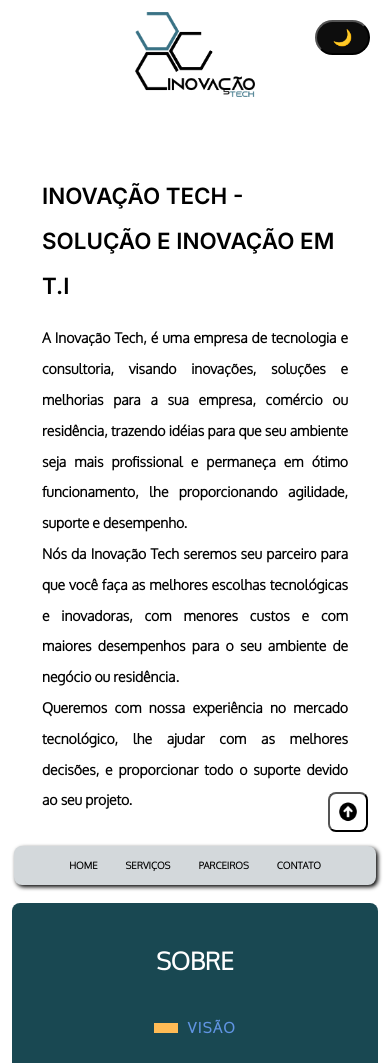
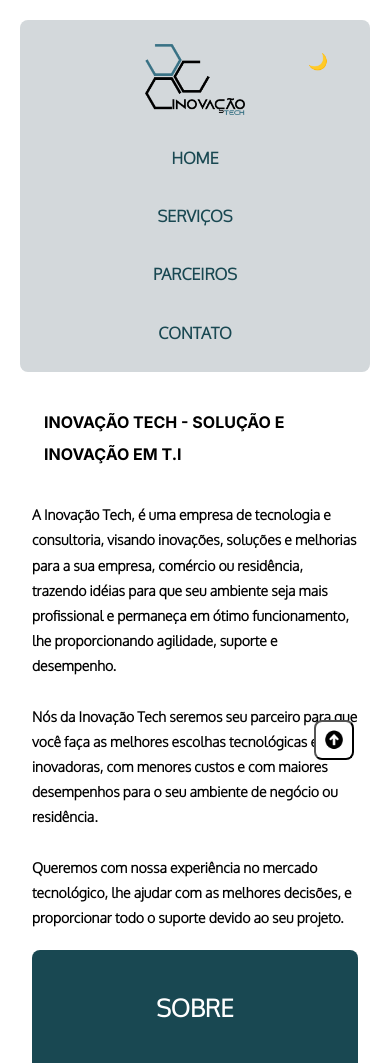
Before and after one commit to santosvini/inovacaotech, a plain HTML site: page index.html in a window 390 px wide. Shown: the top 1063 px of the page. Drawn offline with Linux system fonts and the light colour scheme.

Commit message:
:art::recycle: alterações no icon de email, ajustes no media queries, e do menu

```diff
--- a/css/style.css
+++ b/css/style.css
@@ -36,7 +36,7 @@ body {
 main {
   max-width: 100%;
   margin: 0 auto;
-  padding: 80px;
+  padding: 24px;
 }
 
 ul {
@@ -61,25 +61,14 @@ ul {
   --btnFontColor: var(--black);
 }
 
-/* button {
-  align-self: flex-start;
-  font-size: 14px;
-  font-weight: 400;
-  margin-bottom: 20px;
-  padding: 10px;
-} */
-
 .btn {
-  position: absolute;
-  top: 20px;
-  right: 20px;
-  padding: 0px;
-  height: 35px;
-  width: 55px;
-  border-radius: 20px;
-  color: var(--btnFontColor);
-  background-color: var(--btnBg);
-  text-transform: none
+  display: grid;
+  align-items: right;
+  justify-content: space-between;
+  margin: 8px;
+  padding: 14px;
+  background-color: transparent;
+  border: none;
 }
 
 .btn:focus {
@@ -98,68 +87,68 @@ ul {
   border-radius: 12px;
 }
 
+.header {
+  background-color: var(--cor1);
+  display: flex;
+  align-items: center;
+  justify-content: space-between;
+  max-width: 100%;
+  margin: 0 auto;
+  padding: 10px;
+  border-radius: 8px;
+}
+
 .menu {
   display: flex;
-  background-color: #c6c6c6;
-  margin-bottom: 18px;
-  border-radius: 8px;
-  transition: all 1s ease;
+  align-items: center;
+  justify-content: center;
+  width: 100%;
 }
 
-nav {
-  max-width: 100%;
-  margin: 14px;
-  text-align: center;
-  justify-content: center;
-  text-decoration: none;
-  box-shadow: 2px 2px 4px var(--a);
-}
-
-nav > a {
-  color: var(--p);
+.menu a {
+  display: block;
+  color: var(--cor2);
+  margin: 10px;
+  padding: 10px;
+  font-size: 16px;
   font-weight: 900;
   text-decoration: none;
   text-transform: uppercase;
-  margin: 14px;
-  padding: 12px;
   transition: all .4s;
 }
 
-header {
+.menu a:hover {
+  background-color: whitesmoke;
+  border-radius: 10px;
+}
+
+.header > img {
   display: flex;
-  flex-direction: column;
-  align-items: center;
-  background-image: url('/imagens/LOGOIVT.png');
-  background-size: 12%;
-  background-repeat: no-repeat;
-  background-position: center top;
-  margin: 12px 24px;
-  padding: 18px;
+  background: transparent;
+  width: 100px;
 }
 
 h1 {
+  display: flex;
+  justify-content: center;
   color: var(--p);
-  font: 1.4em var(--fonte-titulo);
+  font: bolder  1.2em var(--fonte-titulo);
   line-height: 2;
-  margin-top: 60px;
-  padding-top: 30px;
+  margin: 30px 12px;
   text-transform: uppercase;
 }
 
 .describe {
-  line-height: 1.8em;
-  font-size: .8em;
+  display: grid;
+  font: bold 1.2em var(--fonte-texto);
+  color: var(--p);
+  margin: 4px;
+  padding: 8px;
   text-align: justify;
 }
 
-header > div > p {
-  color: var(--p);
-  font: bold 32px var(--fonte-texto);
-  font-size: 1.2em;
-  display: contents;
-  max-width: 600px;
-  text-align: justify;
-  line-height: 2.2em;
+.describe p {
+  line-height: 1.8em;
 }
 
 .sobre {
@@ -200,8 +189,8 @@ header > div > p {
 }
 
 .sobre p {
-  text-align: justify;
-  font-size: 1em;
+  text-align: start;
+  font-size: 1.2em;
   line-height: 1.8em;
   margin: 1.2em;
   padding-bottom: 1.2em;
@@ -248,9 +237,9 @@ img.foto {
 
 .servicos p {
   color: var(--p);
-  font: bolder 12px Serif;
-  margin: 6px;
-  padding: 10px;
+  font: bolder 14px Helvetica;
+  margin: 8px;
+  padding: 18px;
   align-items: center;
   text-align: center;
   text-indent: .1em;
@@ -297,9 +286,9 @@ img.foto {
   margin: 18px;
 }
 
-.parceiros p{
-  text-align: justify;
-  font-size: 1em;
+.parceiros p {
+  text-align: start;
+  font-size: 1.2em;
   line-height: 1.8em;
   margin: 1.2em;
   padding-bottom: 1.2em;
@@ -310,7 +299,7 @@ img.foto {
   align-items: center;
   justify-content: space-between;
   margin: 12px;
-  padding: 24px;
+  padding: 36px;
 }
 
 .contato h2 {
@@ -348,28 +337,18 @@ img.foto {
   text-transform: uppercase;
 }
 
-/* .dados p::before {
-  content: "";
-  display: inline-block;
-  width: 14px;
-  height: 10px;
-  margin-right: 8px;
-  background-color: #D35400;
-} */
-
 .copy {
   background-color: #fb5;
   font-size: .9em;
-  text-align: left;
-  width: 35%;
-  margin: 12px;
-  padding: 8px;
-  border-radius: 4px;
+  text-align: center;
+  margin: 10px;
+  padding: 4px;
+  border-radius: 8px;
 }
 
 .copy p {
-  color: var(--p);
-  font-family: 'IBM Plex Mono', monospace;
+  color: black;
+  font: bolder 18px 'IBM Plex Mono', monospace;
   padding: 8px;
 }
 
@@ -385,24 +364,31 @@ button > img {
 @media (min-width: 360px) and (max-width: 720px) {
   main {
     max-width: 100%;
-    padding: 0;
+    padding: 20px;
   }
-  header {
-    text-align: start;
-    padding-top: 42px;
-    background-size: 35%;
-    background-position: center top;
+  .header {
+    background-color:var(--cor1);
+    display: flex;
+    flex-direction: column;
+    text-align: center;
+    padding-top: 24px;
   }
   nav > a {
-    display: flex;
     flex-wrap: wrap;
-    margin: 10px;
-    padding: 4px;
-    font-size: .6em;
+    font-size: 14px;
     justify-content: start;
   }
   h1{
-    padding-top: 60px;
+    font-size: 16px;
+    padding-top: 10px;
+    margin: 24px;
+  }
+  .btn {
+    background-color: transparent;
+    display: block;
+    position: absolute;
+    top: 30px;
+    right: 40px;
   }
   .parceiros p, .sobre p, .describe p, .contato p {
     font-size: 14px;
@@ -412,11 +398,10 @@ button > img {
     grid-column: 1;
   }
   .menu {
-    background-color: var(--cor1);
     display: flex;
-    flex-wrap: nowrap;
+    flex-direction: column;
     justify-content: center;
-    margin-top: 4px;
+    margin-top: 14px;
     border-radius: 8px;
   }
   .servicos {
@@ -424,17 +409,16 @@ button > img {
     background-color: var(--cor1);
     text-align: center;
     padding: 0;
-    height: 500px;
+    height: 740px;
     border-radius: 8px;
   }
   .servicos h2 {
     padding-top: 36px;
-    font-size: 18px;
-    margin: 12px 18px;
+    font-size: 22px;
   }
   ul.lista-servicos {
     flex-wrap: wrap;
-    padding: 18px;
+    padding: 16px;
     justify-content: center;
   }
   img.foto {
@@ -444,19 +428,19 @@ button > img {
   .contato {
     display: grid;
     grid-column: 1;
-    gap: 40px;
+    gap: 10px;
   }
   .contato h2 {
     display: flex;
-    font-size: 22px;
+    font-size: 30px;
   }
   div > ul.dados{
     display: flex;
     flex-direction: column;
-    margin: 12px;
+    margin: 36px;
   }
   .copy {
-    width: 70%;
+    /* width: 70%; */
     margin: 8px;
     padding: 4px;
   }
@@ -464,12 +448,13 @@ button > img {
 
 .scrollTop {
   cursor: pointer;
-  background-color: var(--white);
+  background-color: #fff;
   border-radius: 8px;
   align-items: center;
   position: fixed;
-  bottom: 12px;
-  right: 22px;
+  margin: 12px;
+  bottom: 72px;
+  right: 24px;
   width: 40px;
   height: 40px;
   transition: all 0.5s ease;
@@ -479,7 +464,3 @@ button > img {
   pointer-events: visibleFill;
   opacity: 0;
 }
-
-.scrollTop:hover {
-  background-color: var(--white);
-}
--- a/index.html
+++ b/index.html
@@ -11,10 +11,21 @@
   <title>InovaçãoTech</title>
 </head>
 
+<main>
 <body class="light">
-  <main>
-    <header id="topo">
+    <header class='header' id="topo">
+      <img src="./imagens/LOGOIVT.png" alt="Logo IVT">
+        <nav class="menu js-menu">
+          <a href="#topo">Home</a>
+          <a href="#servicos">Serviços</a>
+          <a href="#parceiros">Parceiros</a>
+          <a href="#contato">Contato</a>
+        </nav>
+        <button class="btn" onclick="change()">🌙</button>
+      </header>
+
     <h1>Inovação Tech - Solução e Inovação em T.I</h1>
+
     <div class="describe">
       <p>
         A Inovação Tech, é uma empresa de tecnologia e consultoria, visando inovações, soluções e melhorias para a sua
@@ -28,20 +39,6 @@
         todo o suporte devido ao seu projeto.
       </p>
     </div>
-
-      <!-- <a href="#parceiros" class="botao">Veja Mais</a> -->
-    </header>
-
-    <div>
-      <button class="btn" onclick="change()">🌙</button>
-    </div>
-
-    <nav class="menu js-menu">
-      <a href="#topo">Home</a>
-      <a href="#servicos">Serviços</a>
-      <a href="#parceiros">Parceiros</a>
-      <a href="#contato">Contato</a>
-    </nav>
 
     <section class="grid-section sobre" id="sobre">
       <h2>Sobre</h2>
@@ -156,7 +153,7 @@
             </a>
           <li>
             <a href="mailto:inovacaotech@outlook.com.br">
-              <img src="./imagens/e-mail.png" alt="Instagram">
+              <img src="./imagens/logo-microsoft-outlook-256.png" alt="Instagram">
               <p>inovacaotech@outlook</p>
             </a>
           </li>
```
Also changed, not shown: imagens/logo-microsoft-outlook-256.png (added). Lines whose indentation alone changed are shown as unchanged.
